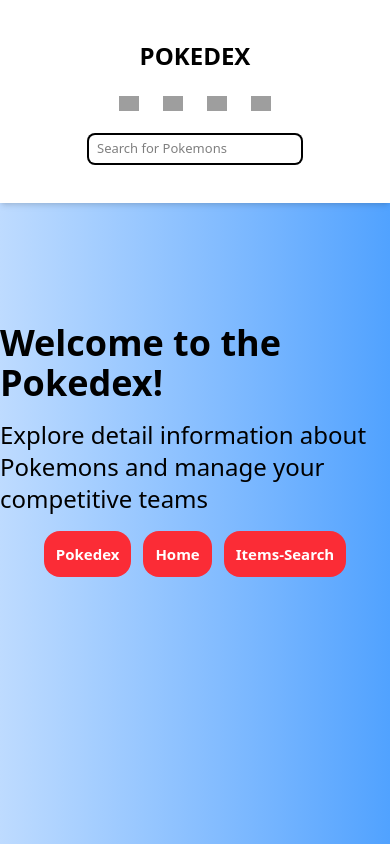
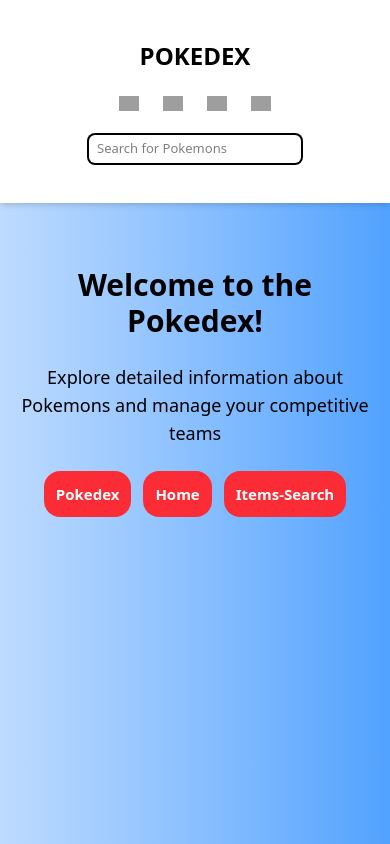
Before and after one commit to Gamerk786po/Pokedex, a React (Vite) app in the folder Frontend/: page /home in a window 390 px wide. Built offline with nearby package versions, Linux system fonts and the light colour scheme; grey boxes are pictures that could not be loaded.

Commit message:
HomeBody responsivness for all screens

```diff
--- a/Frontend/src/components/HomeBody/HomeBody.tsx
+++ b/Frontend/src/components/HomeBody/HomeBody.tsx
@@ -19,20 +19,29 @@ const HomeBody = () => {
   return (
     <>
       {/* Div containing Home content */}
-      <div className="mt-30 flex flex-col gap-4 justify-center items-center">
-        <h1 className="text-4xl font-bold"> Welcome to the Pokedex! </h1>
-        <p className="text-2xl font-light">
-          Explore detail information about Pokemons and manage your competitive
-          teams
+      <div className="mt-16 md:mt-24 xl:mt-30 pb-10 px-4 flex flex-col gap-6 justify-center items-center w-full text-center">
+        <h1 className="text-3xl sm:text-4xl xl:text-5xl font-bold">
+          Welcome to the Pokedex!
+        </h1>
+
+        <p className="text-lg sm:text-2xl xl:text-3xl font-light max-w-[80rem]">
+          Explore detailed information about Pokemons and manage your
+          competitive teams
         </p>
+
         {/* Div containing buttons */}
-        <div className="flex flex-row flex-wrap gap-3">
+        <div className="flex flex-row flex-wrap justify-center gap-3 w-full sm:w-auto">
           {navigationLinks.map((navLink) => (
-            <NavigationButton label={navLink.label} href={navLink.href} />
+            <NavigationButton
+              key={navLink.href}
+              label={navLink.label}
+              href={navLink.href}
+            />
           ))}
         </div>
       </div>
     </>
   );
 };
+
 export default HomeBody;
```
